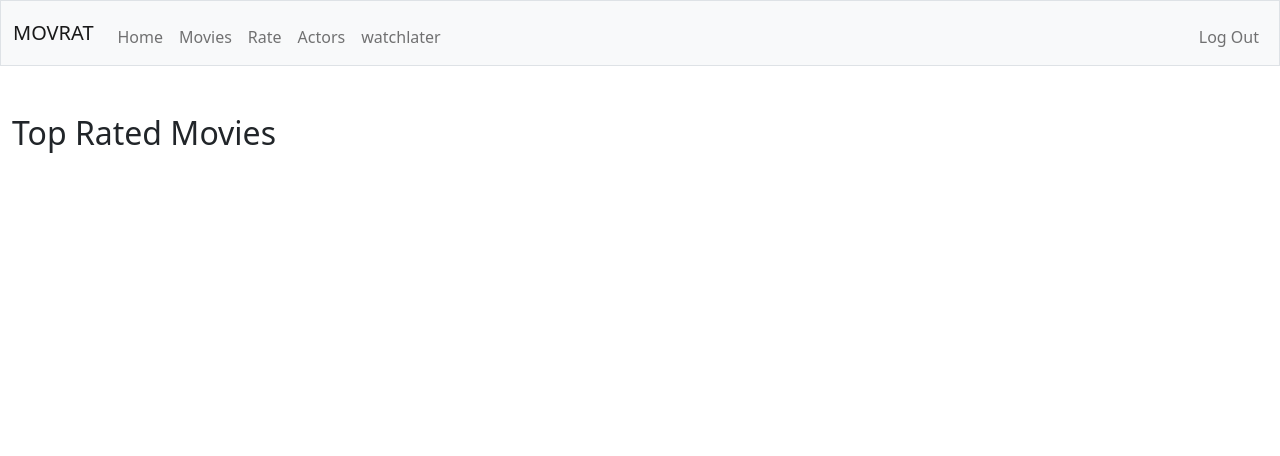
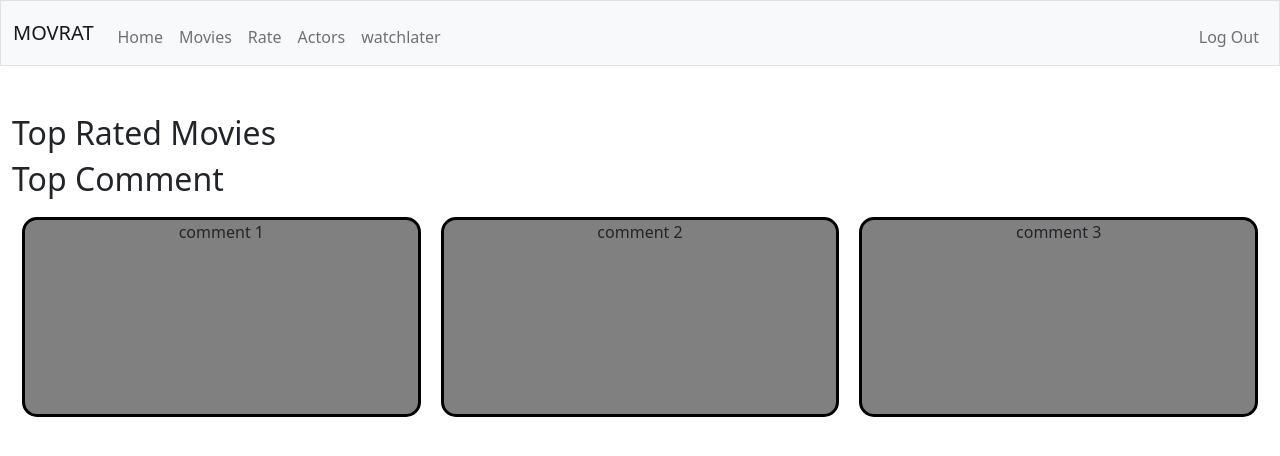
Before and after one commit to ArkanArsalan/CS50-final-project, a Flask app: page / in a window 1280 px wide. Shown: the top 456 px of the page. Run offline with Flask 3, Linux system fonts and the light colour scheme; the visitor is signed in with stand-in values (Sample User, id 1); data that the repository does not hold is empty; some libraries are stand-ins or nearby versions.

Commit message:
add top comment section on the main page

```diff
--- a/static/style.css
+++ b/static/style.css
@@ -1,3 +1,17 @@
-#top-rated-section {
+#section-title {
     text-align: left;
 }
+
+#top-comment {
+    display: flex;
+}
+
+#comment-item {
+    min-height: 200px;
+    width: 200px;
+    margin: 10px;
+    background-color: grey;
+    border: 3px solid black;
+    border-radius: 15px;
+    flex-grow: 1;
+}
--- a/templates/index.html
+++ b/templates/index.html
@@ -5,7 +5,7 @@
 {% endblock %}
 
 {% block main %}
-<h2 id="top-rated-section">Top Rated Movies</h2>
+<h2 id="section-title">Top Rated Movies</h2>
 <ol class="list-group list-group-numbered">
     {% for movie in movies %}
     <li class="list-group-item d-flex justify-content-between align-items-start">
@@ -18,5 +18,11 @@
     {% endfor %}
 </ol>
 
+<h2 id="section-title">Top Comment</h2>
+<div id="top-comment">
+    <div id="comment-item">comment 1</div>
+    <div id="comment-item">comment 2</div>
+    <div id="comment-item">comment 3</div>
+</div>
 
 {% endblock %}
```
Also changed, not shown: 1 other file.
